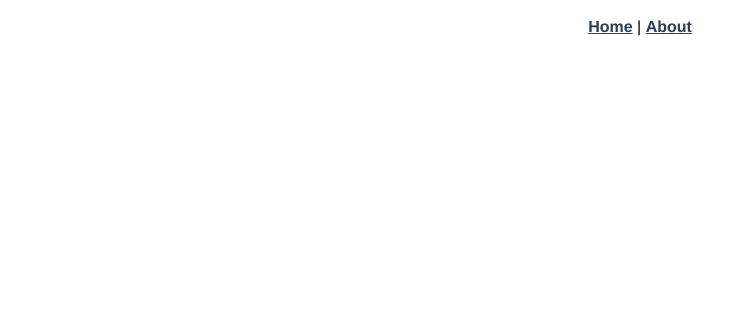
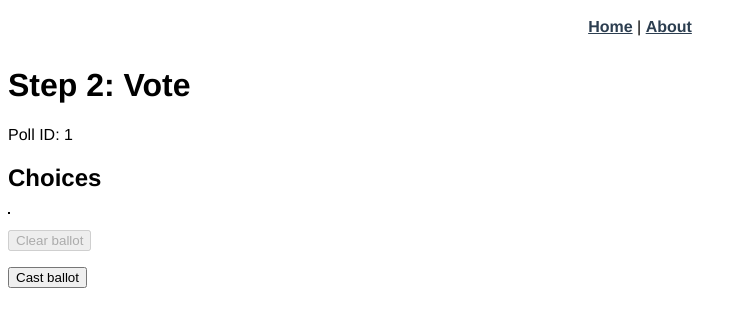
Before and after one commit to jarnoln/wtgfl-vue3-ts, a Vue app: page /poll/1 in a window 1280 px wide. Before the commit this address had no page. Shown: the top 326 px of the page, without its empty margins (0-747 px from the left). Built offline with nearby package versions, Linux system fonts and the light colour scheme.

Commit message:
Add Vote component. Show it when start voting.

```diff
--- a/src/components/EditChoices.vue
+++ b/src/components/EditChoices.vue
@@ -80,6 +80,10 @@ export default defineComponent({
     },
     startVoting() {
       this.$store.commit('setPollId', this.localPollId)
+      this.$router.push({
+        name: 'Vote',
+        params: { pollId: this.localPollId }
+      })
     }
   }
 })
--- /dev/null
+++ b/src/components/Vote.vue
@@ -0,0 +1,80 @@
+<template>
+  <h1>Step 2: Vote</h1>
+  <p>Poll ID: {{ pollId }}</p>
+  <h2>Choices</h2>
+  <div>
+    <table>
+      <tr
+        v-for="choice in unusedChoices"
+        :id="choice.id"
+        :key="choice.id"
+        :style="'background-color: ' + choice.color"
+      >
+        <td class="choice">{{ choice.title }}</td>
+      </tr>
+    </table>
+  </div>
+  <p>
+    <button
+      id="btn-clear-ballot"
+      :disabled="ballot.length === 0"
+      @click="clearBallot()"
+    >
+      Clear ballot
+    </button>
+  </p>
+  <p>
+    <button id="btn-cast-ballot">
+      Cast ballot
+    </button>
+  </p>
+</template>
+
+<script lang="ts">
+import { defineComponent } from 'vue'
+import { mapState } from 'vuex'
+import { Choice } from '@/types'
+
+export default defineComponent({
+  name: 'Vote',
+  props: {
+    pollId: {
+      type: String,
+      required: true
+    }
+  },
+  created() {
+    this.clearBallot()
+  },
+  data() {
+    return {
+      voterId: '',
+      ballot: [],
+      unusedChoices: [] as Choice[]
+    }
+  },
+  computed: mapState(['choices', 'pollId']),
+  methods: {
+    addChoice(title: string) {
+      this.$store.commit('addChoice', title)
+      // const color = this.$store.state.colors[id]
+    },
+    clearBallot() {
+      this.ballot = []
+      this.unusedChoices = this.choices
+    }
+  }
+})
+</script>
+
+<style scoped>
+table {
+  border: 1px solid black;
+}
+
+.choice {
+  padding: 5px;
+  margin: 3px;
+  border: 1px solid black;
+}
+</style>
--- a/src/router/index.ts
+++ b/src/router/index.ts
@@ -1,11 +1,18 @@
 import { createRouter, createWebHistory, RouteRecordRaw } from 'vue-router'
 import Home from '../views/Home.vue'
+import Vote from '../components/Vote.vue'
 
 const routes: Array<RouteRecordRaw> = [
   {
     path: '/',
     name: 'Home',
     component: Home
+  },
+  {
+    path: '/poll/:pollId/',
+    name: 'Vote',
+    props: true,
+    component: Vote
   },
   {
     path: '/about',
```
